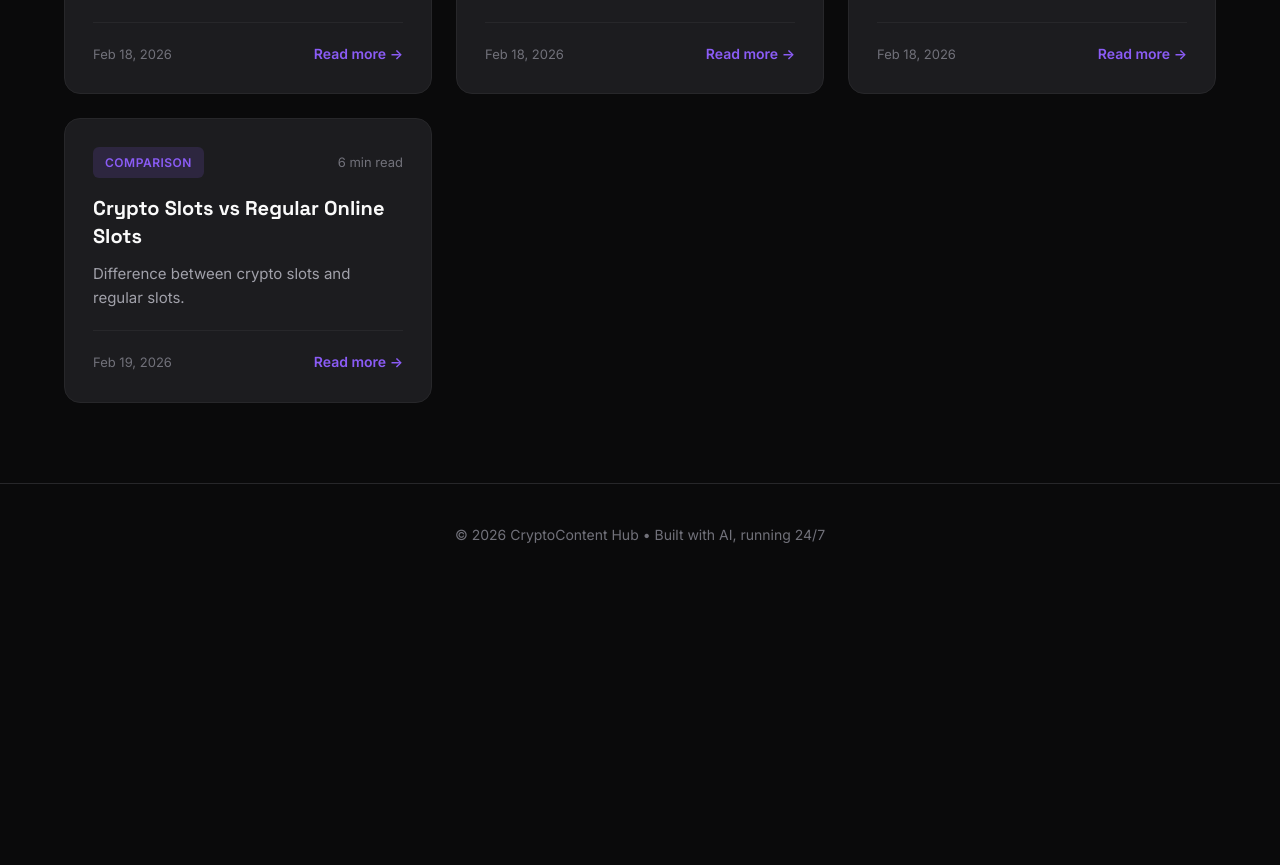
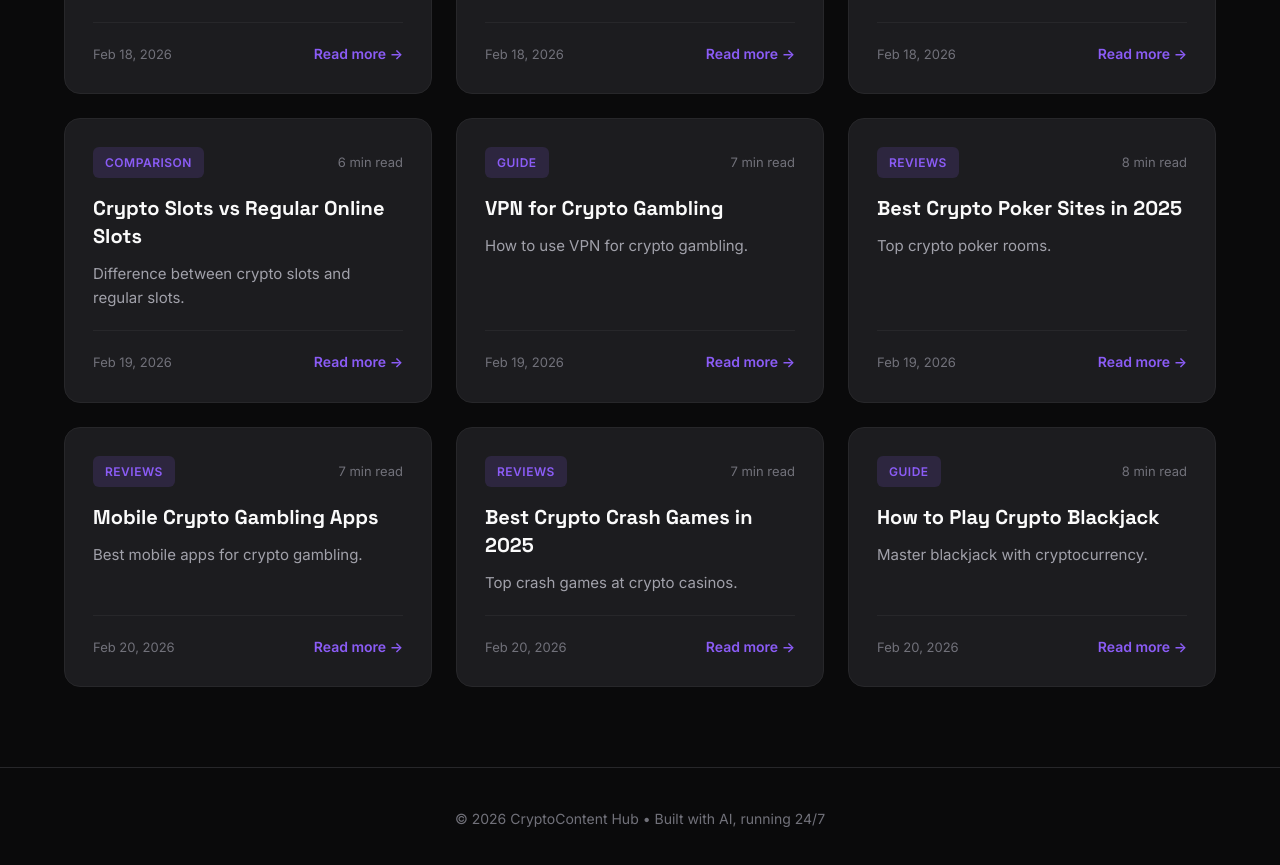
Before and after one commit to shaidzin/crypto-gaming-hub-2026, a Next.js app: page / in a window 1280 px wide. Shown: the part 1345-2210 px from the top of the page. Before the commit the page ends 1931 px from the top, so only its background shows below. Built offline with nearby package versions, Linux system fonts and the light colour scheme.

Commit message:
Add 5 more articles: VPN, poker, mobile, crash, blackjack - total 15

```diff
--- a/src/app/data/articles.ts
+++ b/src/app/data/articles.ts
@@ -89,5 +89,50 @@ export const articles = [
     date: 'Feb 19, 2026',
     readTime: '6 min read',
     slug: 'crypto-slots-vs-regular-slots'
+  },
+  {
+    id: '11',
+    title: 'VPN for Crypto Gambling',
+    excerpt: 'How to use VPN for crypto gambling.',
+    category: 'Guide',
+    date: 'Feb 19, 2026',
+    readTime: '7 min read',
+    slug: 'vpn-crypto-gambling'
+  },
+  {
+    id: '12',
+    title: 'Best Crypto Poker Sites in 2025',
+    excerpt: 'Top crypto poker rooms.',
+    category: 'Reviews',
+    date: 'Feb 19, 2026',
+    readTime: '8 min read',
+    slug: 'best-crypto-poker-sites'
+  },
+  {
+    id: '13',
+    title: 'Mobile Crypto Gambling Apps',
+    excerpt: 'Best mobile apps for crypto gambling.',
+    category: 'Reviews',
+    date: 'Feb 20, 2026',
+    readTime: '7 min read',
+    slug: 'mobile-crypto-gambling'
+  },
+  {
+    id: '14',
+    title: 'Best Crypto Crash Games in 2025',
+    excerpt: 'Top crash games at crypto casinos.',
+    category: 'Reviews',
+    date: 'Feb 20, 2026',
+    readTime: '7 min read',
+    slug: 'crypto-crash-games'
+  },
+  {
+    id: '15',
+    title: 'How to Play Crypto Blackjack',
+    excerpt: 'Master blackjack with cryptocurrency.',
+    category: 'Guide',
+    date: 'Feb 20, 2026',
+    readTime: '8 min read',
+    slug: 'crypto-blackjack-guide'
   }
 ];
```
Also changed, not shown: src/app/data/article-contents.ts (+111 -0 lines).
